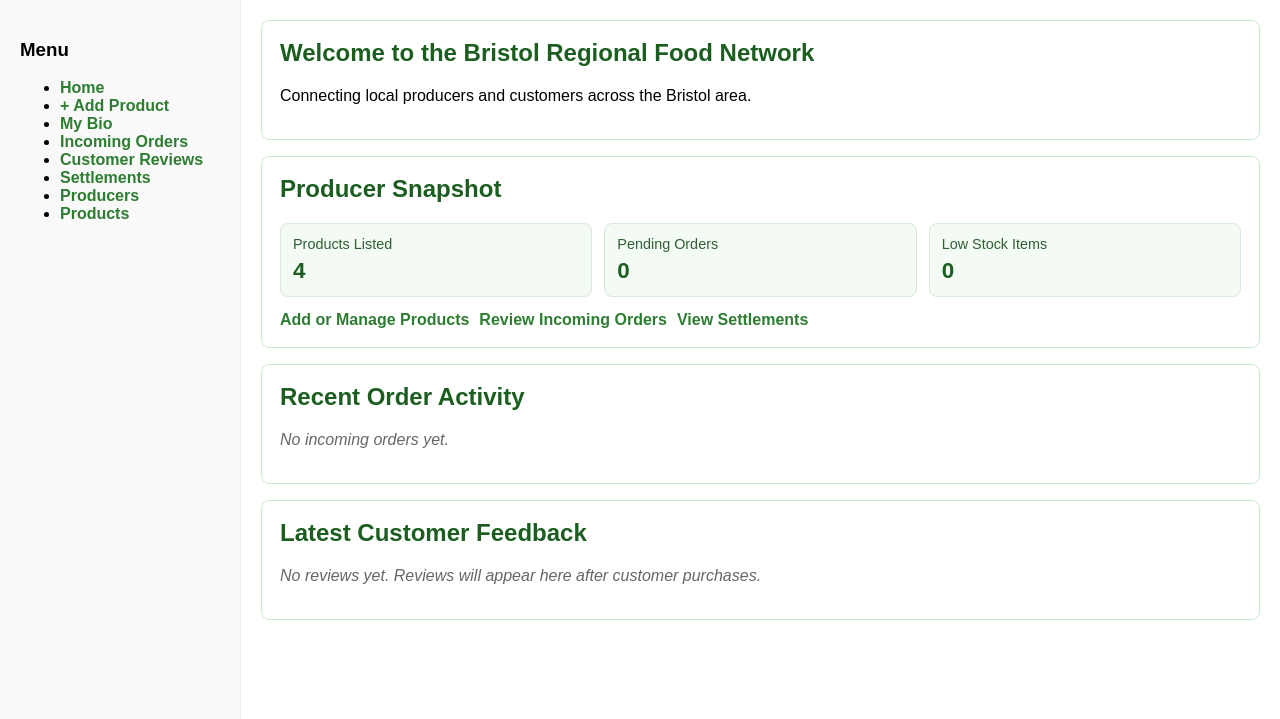
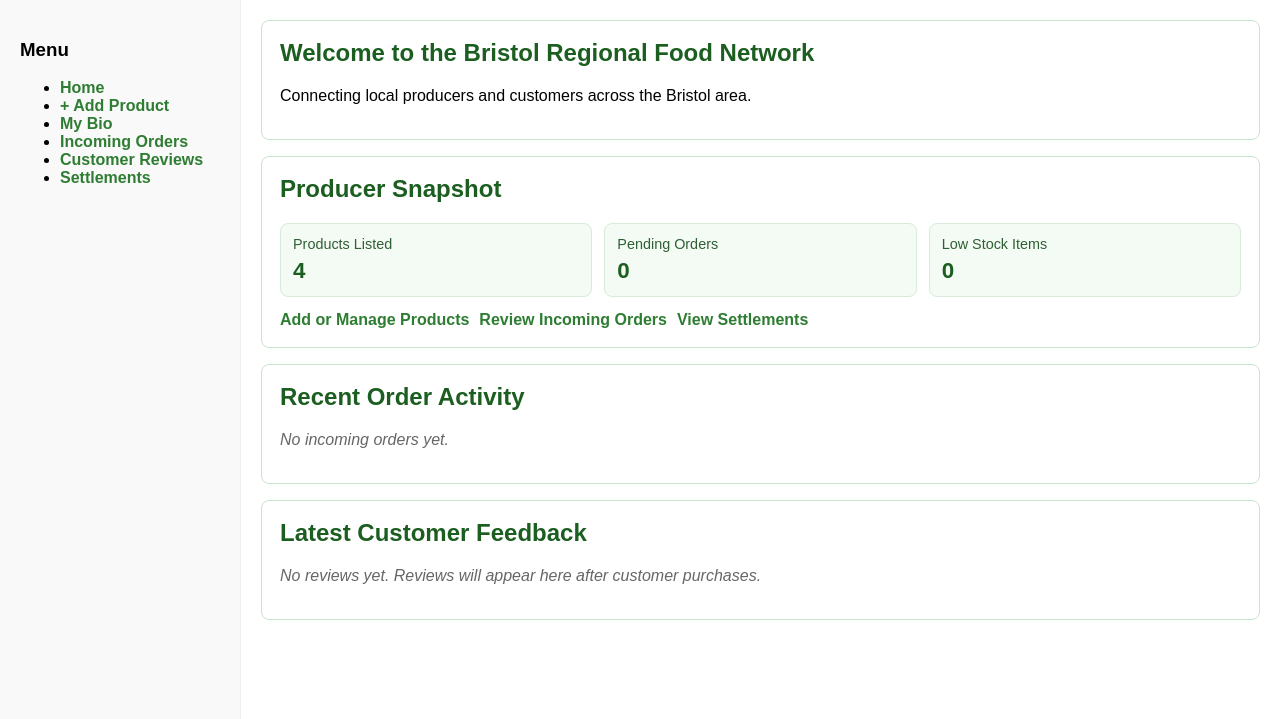
Before and after one commit to Jon-Frost/DESD, a Django app: page / in a window 1280 px wide. Shown: the part 55-774 px from the top of the page. Run offline with Django 5.2, Linux system fonts and the light colour scheme; a user stored in the database is signed in; data comes from the database, SQL or seed files in the repository; data that the repository does not hold is empty.

Commit message:
Dead links removed

```diff
--- a/src/marketplace/templates/marketplace/base.html
+++ b/src/marketplace/templates/marketplace/base.html
@@ -75,8 +75,6 @@
                     <li><a href="{% url 'order_history' %}" class="nav-link">My Orders</a></li>
                     <li><a href="{% url 'manage_recurring_orders' %}" class="nav-link">Recurring Orders</a></li>
                 {% endif %}
-                <li><a href="#" class="nav-link">Producers</a></li>
-                <li><a href="#" class="nav-link">Products</a></li>
             </ul>
         </aside>
 
```
